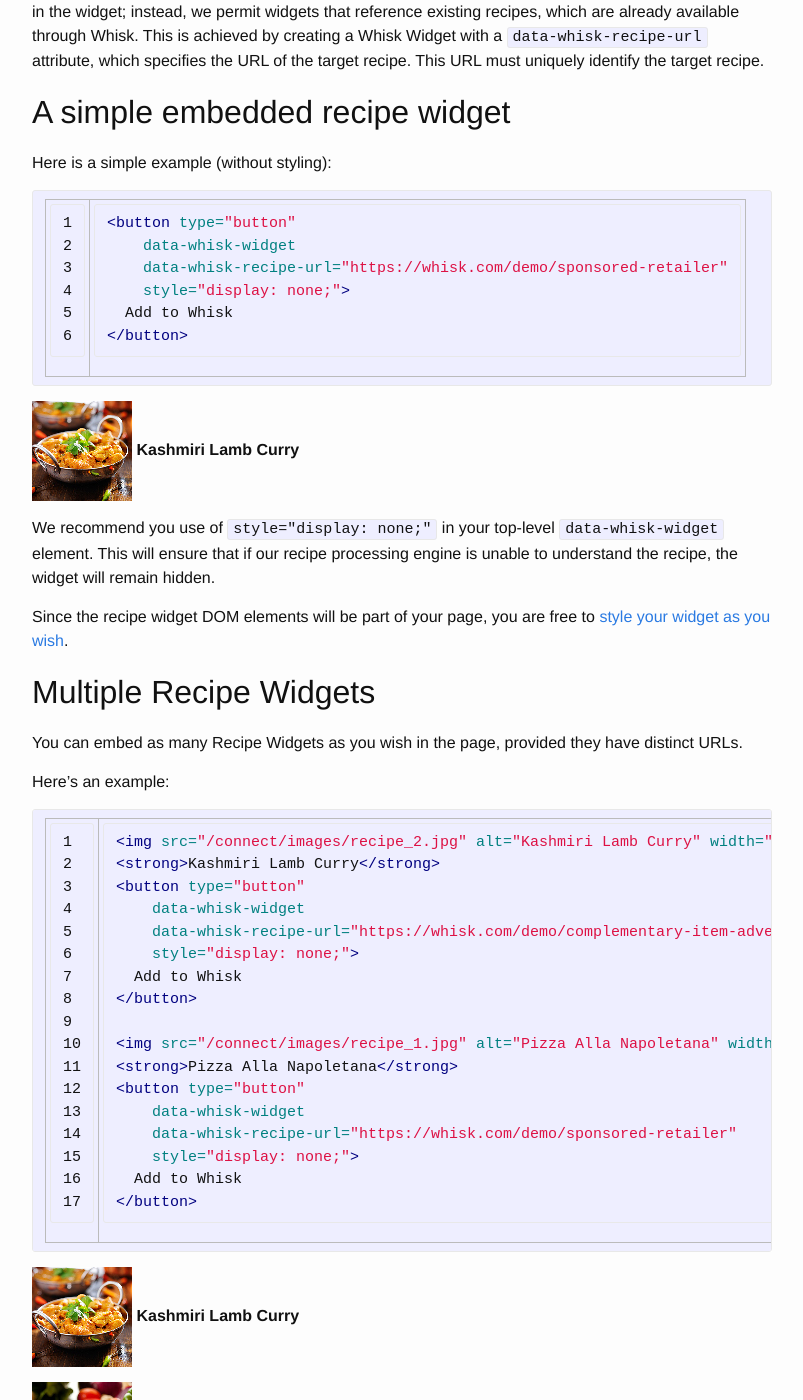
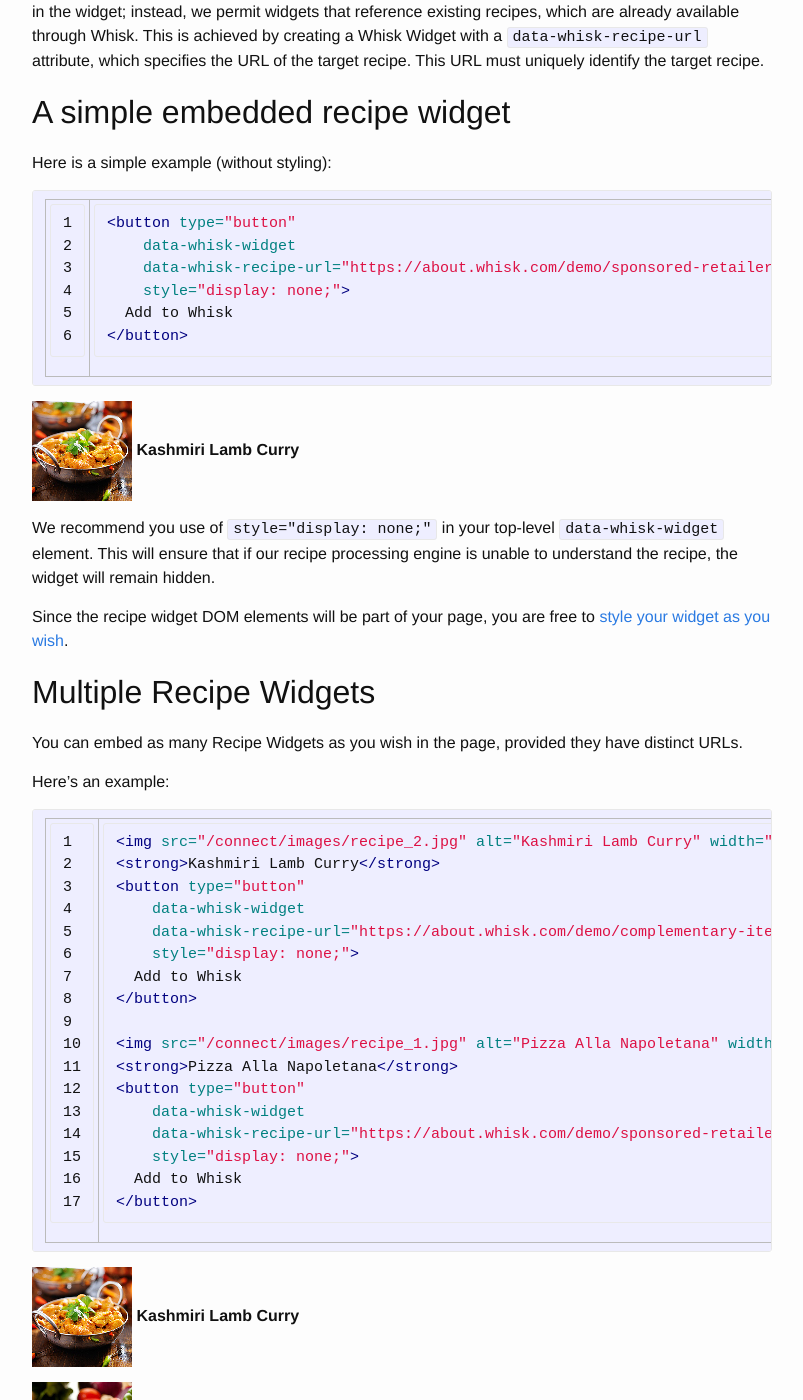
Before and after one commit to whisklabs/whisklabs.github.io, a Jekyll site: the page built from connect/index.md, in a window 1280 px wide and 1400 px high, scrolled down 7230 px. Shown: the whole window, without its empty margins (238-1041 px from the left). Built offline with Jekyll 4.4.1, drawn with Linux system fonts in a browser that asks for light colours; nearby versions of some CDN libraries; a script that is not in the unit is left out; part of the change alters nothing that is shown.

Commit message:
fix recipe urls

```diff
--- a/connect/index.md
+++ b/connect/index.md
@@ -4,7 +4,7 @@ title: WhiskConnect
 permalink: /connect/
 ---
 
-WhiskConnect is a service that connects your online products to the Whisk Shopping List. You can find more details about WhiskConnect on our [marketing pages](https://whisk.com/connect/).
+WhiskConnect is a service that connects your online products to the Whisk Shopping List. You can find more details about WhiskConnect on our [marketing pages](https://about.whisk.com/business/products/whiskconnect).
 
 This document will describe everything you need to get your site WhiskConnected, and is aimed at developers wishing to integrate WhiskConnect into a website containing purchasable products.
 
@@ -320,7 +320,7 @@ Here is a simple example (without styling):
 {% highlight html linenos %}
 <button type="button"
     data-whisk-widget
-    data-whisk-recipe-url="https://whisk.com/demo/sponsored-retailer"
+    data-whisk-recipe-url="https://about.whisk.com/demo/sponsored-retailer"
     style="display: none;">
   Add to Whisk
 </button>
@@ -331,7 +331,7 @@ Here is a simple example (without styling):
 <button type="button"
     style="display: none;"
     data-whisk-widget
-    data-whisk-recipe-url="https://whisk.com/demo/complementary-item-advert">
+    data-whisk-recipe-url="https://about.whisk.com/demo/complementary-item-advert">
   Add to Whisk
 </button>
 
@@ -351,7 +351,7 @@ Here's an example:
 <strong>Kashmiri Lamb Curry</strong>
 <button type="button"
     data-whisk-widget
-    data-whisk-recipe-url="https://whisk.com/demo/complementary-item-advert"
+    data-whisk-recipe-url="https://about.whisk.com/demo/complementary-item-advert"
     style="display: none;">
   Add to Whisk
 </button>
@@ -360,7 +360,7 @@ Here's an example:
 <strong>Pizza Alla Napoletana</strong>
 <button type="button"
     data-whisk-widget
-    data-whisk-recipe-url="https://whisk.com/demo/sponsored-retailer"
+    data-whisk-recipe-url="https://about.whisk.com/demo/sponsored-retailer"
     style="display: none;">
   Add to Whisk
 </button>
@@ -371,7 +371,7 @@ Here's an example:
 <strong>Kashmiri Lamb Curry</strong>
 <button type="button"
     data-whisk-widget
-    data-whisk-recipe-url="https://whisk.com/demo/complementary-item-advert"
+    data-whisk-recipe-url="https://about.whisk.com/demo/complementary-item-advert"
     style="display: none;">
   Add to Whisk
 </button>
@@ -380,7 +380,7 @@ Here's an example:
 <strong>Pizza Alla Napoletana</strong>
 <button type="button"
     data-whisk-widget
-    data-whisk-recipe-url="https://whisk.com/demo/sponsored-retailer"
+    data-whisk-recipe-url="https://about.whisk.com/demo/sponsored-retailer"
     style="display: none;">
   Add to Whisk
 </button>
@@ -669,14 +669,10 @@ and here's how it looks in action:
 <script>
   (function(window, document) {
     var recipesAvailable = [
-      "https://whisk.com/demo/sponsored-ingredient/",
-      "https://whisk.com/demo/complementary-item/",
-      "https://whisk.com/demo/wine-pairing/",
-      "https://whisk.com/demo/sponsored-retailer/",
-      "https://admin.whisk.com/test_recipe.html",
-      "https://admin.whisk.com/test_recipe_2.html",
-      "https://admin.whisk.com/test_recipe_3.html",
-      "https://admin.whisk.com/test_recipe_4.html"
+      "https://about.whisk.com/demo/sponsored-ingredient/",
+      "https://about.whisk.com/demo/complementary-item/",
+      "https://about.whisk.com/demo/wine-pairing/",
+      "https://about.whisk.com/demo/sponsored-retailer/"
     ];
     var recipesAdded = [];
 
```
